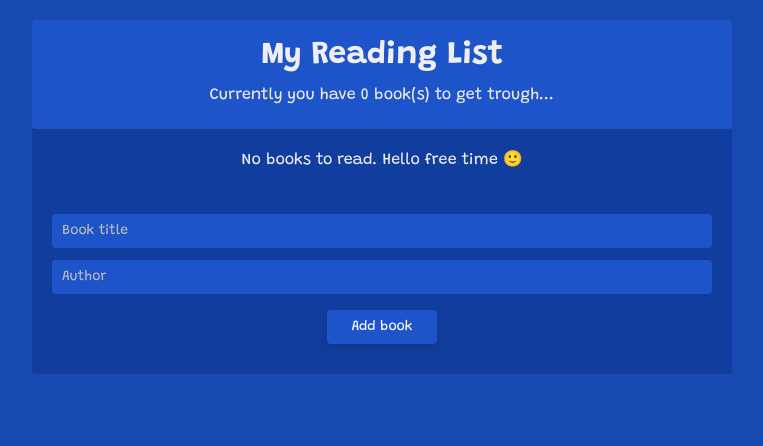
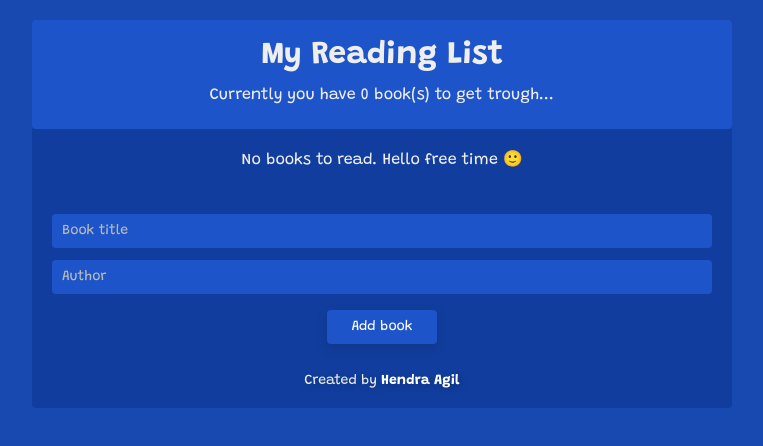
Before and after one commit to hendraaagil/reading-list, a React (Create React App) app: page / in a window 1280 px wide. Shown: the top 446 px of the page, without its empty margins (258-1021 px from the left). Built offline with nearby package versions, Linux system fonts and the light colour scheme.

Commit message:
🔨 Create Footer component

```diff
--- a/src/App.js
+++ b/src/App.js
@@ -3,6 +3,7 @@ import BookContextProvider from './contexts/BookContext';
 import Navbar from './components/Navbar';
 import BookList from './components/BookList';
 import BookForm from './components/BookForm';
+import Footer from './components/Footer';
 
 function App() {
   return (
@@ -12,6 +13,7 @@ function App() {
         <BookList />
         <BookForm />
       </BookContextProvider>
+      <Footer />
     </div>
   );
 }
--- /dev/null
+++ b/src/components/Footer.js
@@ -0,0 +1,18 @@
+import React from 'react';
+
+const Footer = () => {
+  return (
+    <footer>
+      Created by{' '}
+      <a
+        href="https://github.com/hendraaagil"
+        target="_blank"
+        rel="noopener noreferrer"
+      >
+        Hendra Agil
+      </a>
+    </footer>
+  );
+};
+
+export default Footer;
--- a/src/index.css
+++ b/src/index.css
@@ -108,3 +108,21 @@ input[type='submit'] {
 input[type='submit']:hover {
   transform: scale(0.95);
 }
+
+footer {
+  padding-bottom: 20px;
+  font-size: 14px;
+  text-align: center;
+  text-shadow: 2px 2px 6px rgba(0, 0, 0, 0.25);
+}
+
+footer a {
+  font-weight: bold;
+  text-decoration: none;
+  color: #fff;
+  transition: all 0.3s;
+}
+
+footer a:hover {
+  color: #1e54c9;
+}
```
